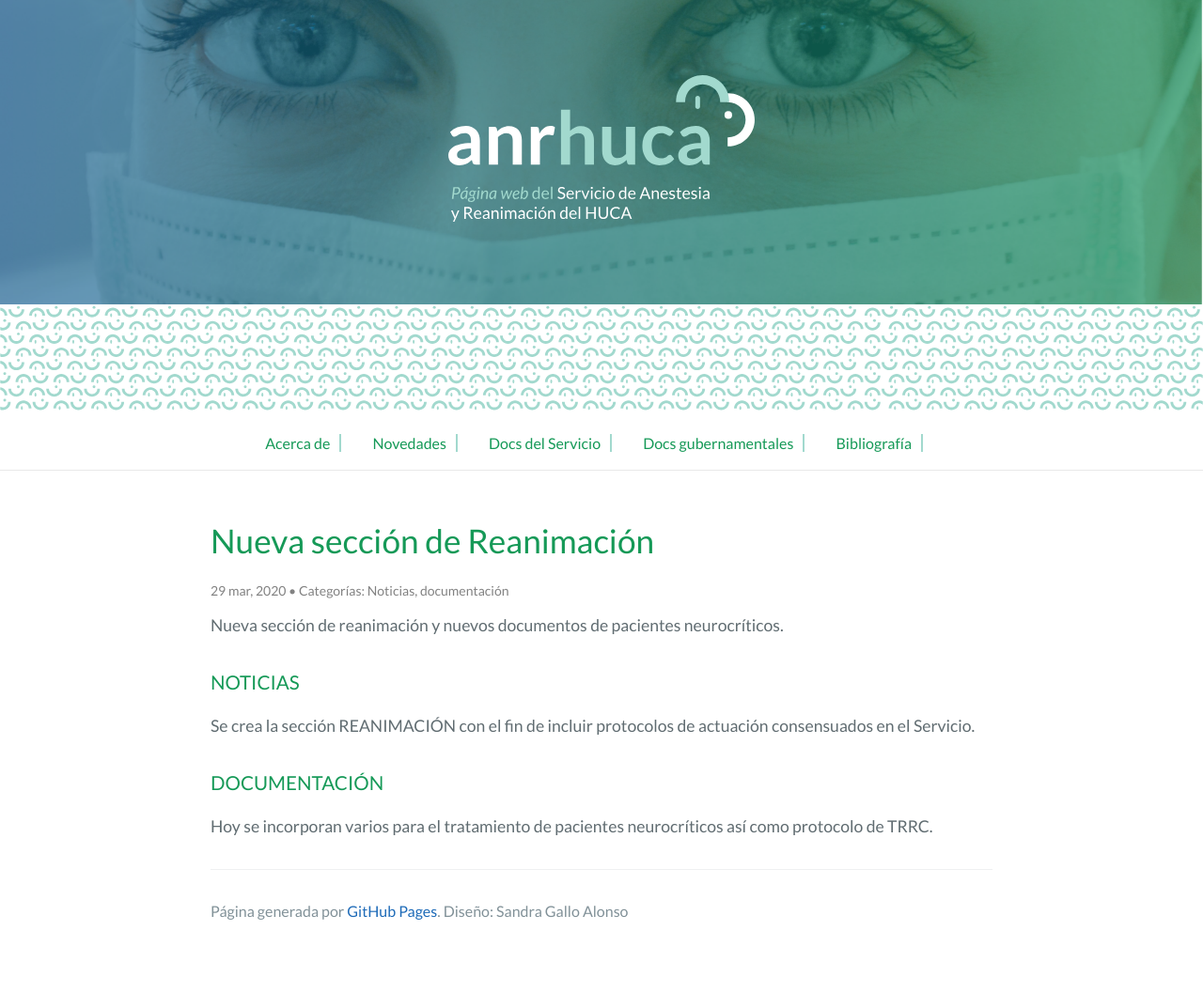
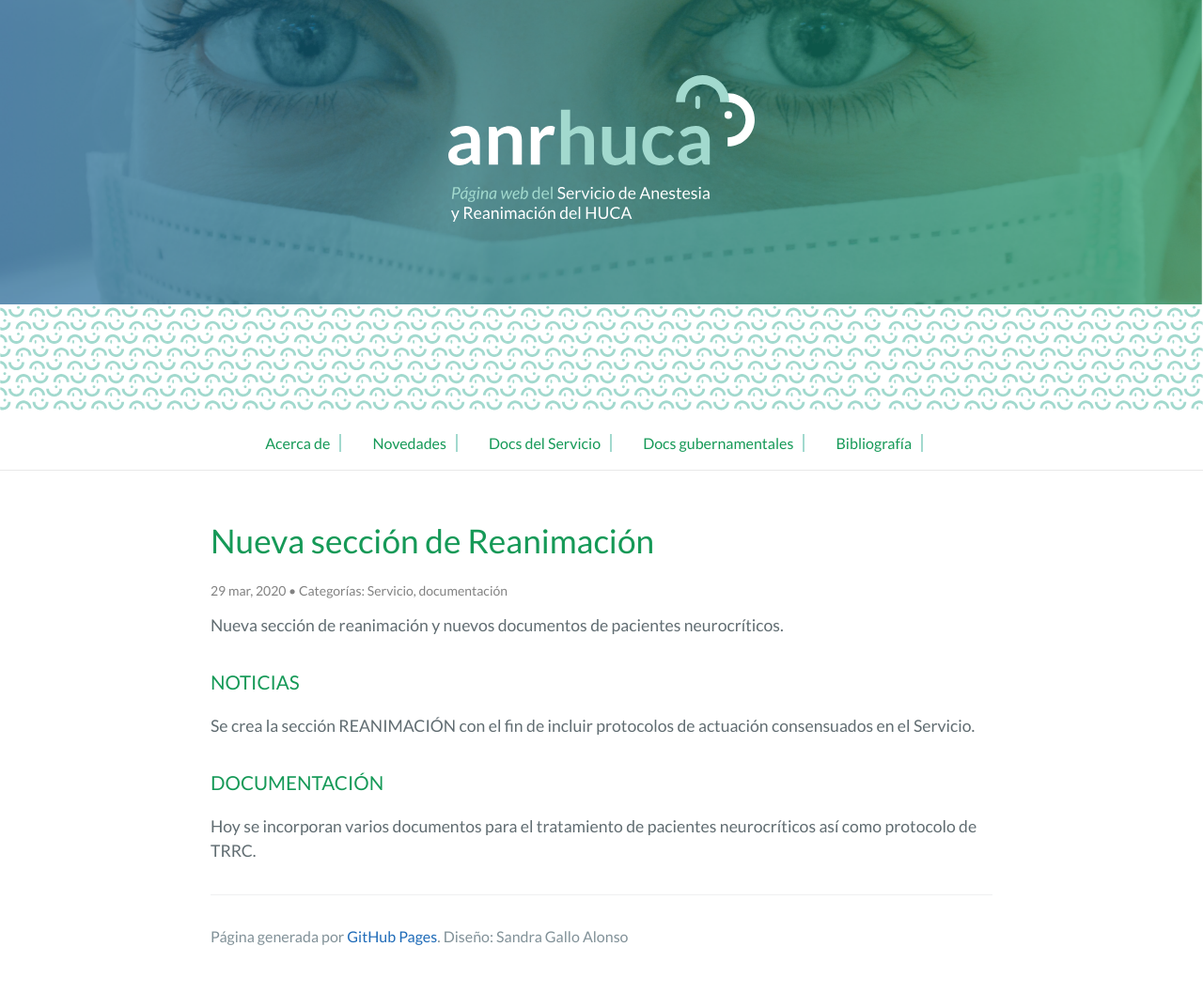
Before and after one commit to anrhuca/anrhuca.github.io, a Jekyll site: the page built from _posts/2020-03-29-nueva-seccion-de-reanimacion.md, in a window 1280 px wide. Shown: the whole page at 94% size. Built offline with Jekyll 4.4.1, drawn with Linux system fonts in a browser that asks for light colours; our own code applies the rules of GitHub Pages for plain Markdown files; before the commit the page ends 1030 px from its top, so only the background shows below that.

```diff
--- a/_posts/2020-03-29-nueva-seccion-de-reanimacion.md
+++ b/_posts/2020-03-29-nueva-seccion-de-reanimacion.md
@@ -1,7 +1,7 @@
 ---
 title: Nueva sección de Reanimación
 tagline:
-categories: noticias documentación
+categories: [servicio, documentación]
 image:
 date:   2020-03-29 12:00:00 +0100p
 author:
@@ -15,4 +15,4 @@
 
 ### DOCUMENTACIÓN
 
-Hoy se incorporan varios para el tratamiento de pacientes neurocríticos así como protocolo de TRRC.
+Hoy se incorporan varios documentos para el tratamiento de pacientes neurocríticos así como protocolo de TRRC.
```
Also changed, not shown: _posts/2020-04-06-nuevos-documentos-y-modificaciones.md (+2 -2 lines), categorias.html (+9 -4 lines).
